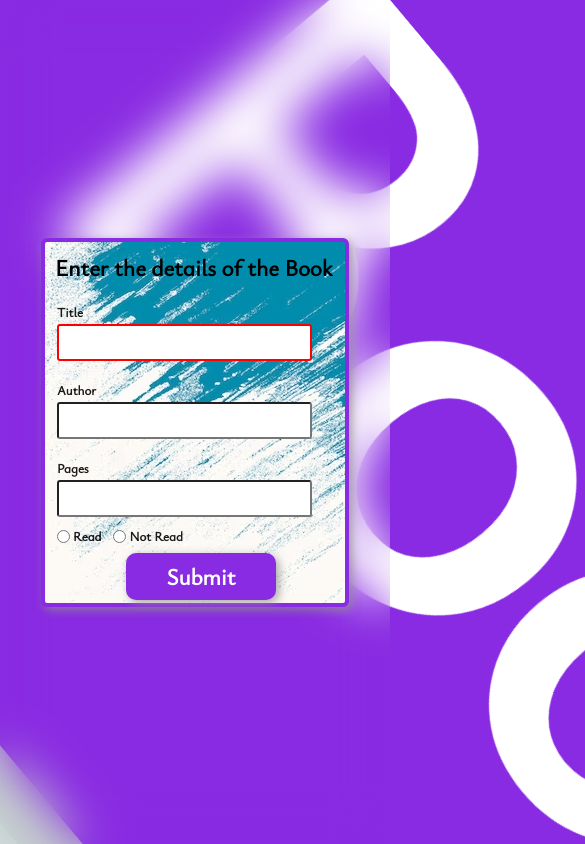
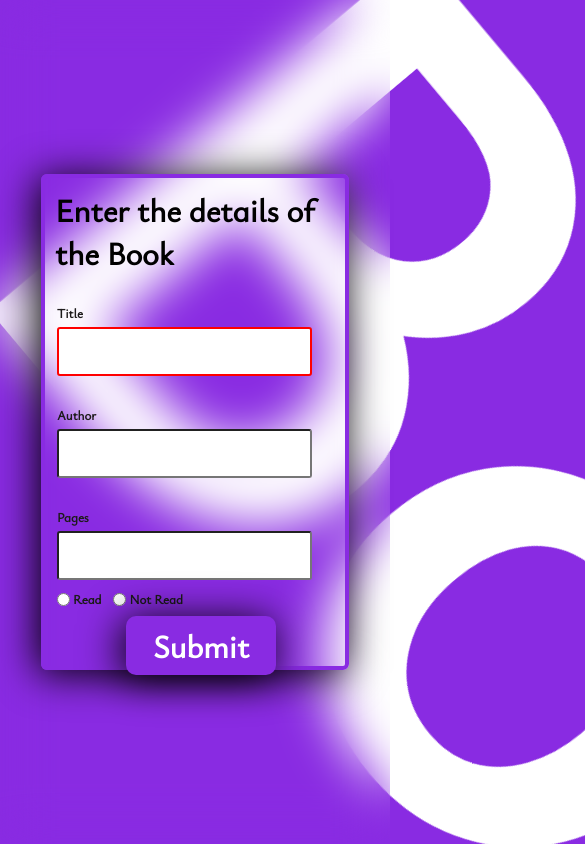
Before and after one commit to ronakraj00/Library, a plain HTML site: page index.html in a window 390 px wide. Both pictures are taken after a click on the button "Add Book". Shown: the top 844 px of the page, 585 px wide, since content can reach past the window. Drawn offline with Linux system fonts and the light colour scheme.

Commit message:
font-size:xx-large in media

```diff
--- a/style.css
+++ b/style.css
@@ -79,7 +79,11 @@ label[for="read"],label[for="notread"]{
     border:0px;
     border-radius: 10px;
     font-weight: 600;
+
     box-shadow:var(--card-shadow);
+}
+.form_submit_button{
+    --card-shadow:-4px 4px 40px black;
 }
 
 .zoom-out{
@@ -97,7 +101,8 @@ input:invalid{
 
 .card{
     box-shadow: var(--card-shadow);
-    background: url(form-bg.avif);
+    /* background: url(form-bg.avif); */
+    box-shadow: -4px 4px 40px ;
 }
 
 .radio-buttons{
@@ -211,11 +216,11 @@ footer{
 
 @media only screen and (max-width:500px) {
     *{
-        font-size: 1.2rem;
+        font-size: xx-large;
     }
 
     header{
-        font-size: 1rem;
+        font-size: xx-large;
         position: fixed;
         backdrop-filter: blur(25px);
         width: 100%;
```
